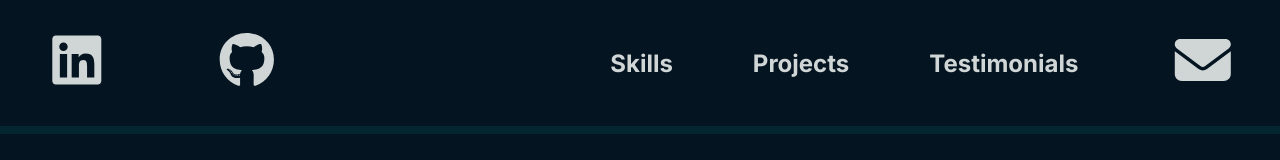
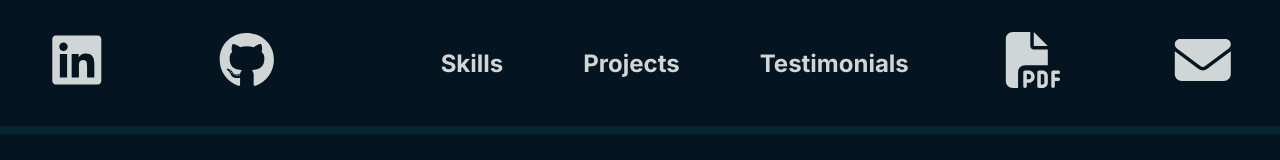
Before and after one commit to jacksonarsmith/next-portfolio, a Next.js app: page / in a window 1280 px wide. Shown: the top 160 px of the page. Built offline with nearby package versions, Linux system fonts and the light colour scheme.

Commit message:
Added downloadable resume.

```diff
--- a/app/components/navigation/Navigation.jsx
+++ b/app/components/navigation/Navigation.jsx
@@ -5,7 +5,7 @@ import '@fortawesome/fontawesome-svg-core'
 import { config } from '@fortawesome/fontawesome-svg-core'
 import { FontAwesomeIcon } from '@fortawesome/react-fontawesome';
 import { faLinkedin, faGithub } from '@fortawesome/free-brands-svg-icons'
-import { faEnvelope } from '@fortawesome/free-solid-svg-icons'
+import { faFilePdf, faEnvelope } from '@fortawesome/free-solid-svg-icons'
 import { useRouter } from 'next/navigation';
 import Link from 'next/link';
 
@@ -42,6 +42,11 @@ export default function Navigation() {
             <Link href='#testimonials' className={styles.link} onClick={() => router.push('testimonials')}>Testimonials</Link>
           </li>
           <li>
+            <Link className={styles.link} href='/jacksonarsmith_resume.pdf' download>
+              <FontAwesomeIcon icon={ faFilePdf } className={styles.icon}/>
+            </Link>
+          </li>
+          <li>
             <Link href='#contact' className={styles.link} onClick={() => router.push('contact')}>
               <FontAwesomeIcon icon={ faEnvelope } className={styles.icon}/>
             </Link>
```
Also changed, not shown: 1 other file (tests, documents, lock files or other folders).
